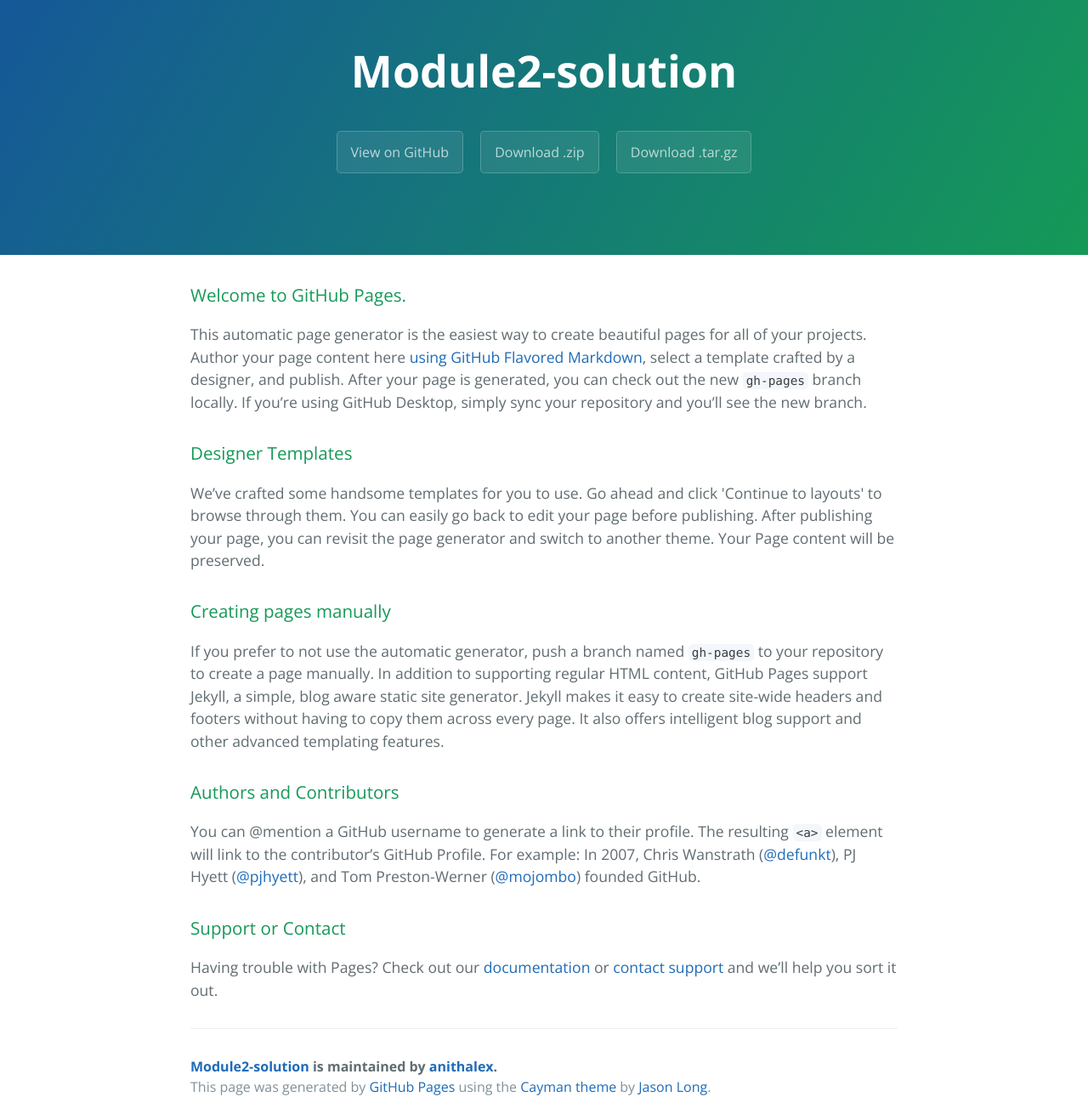
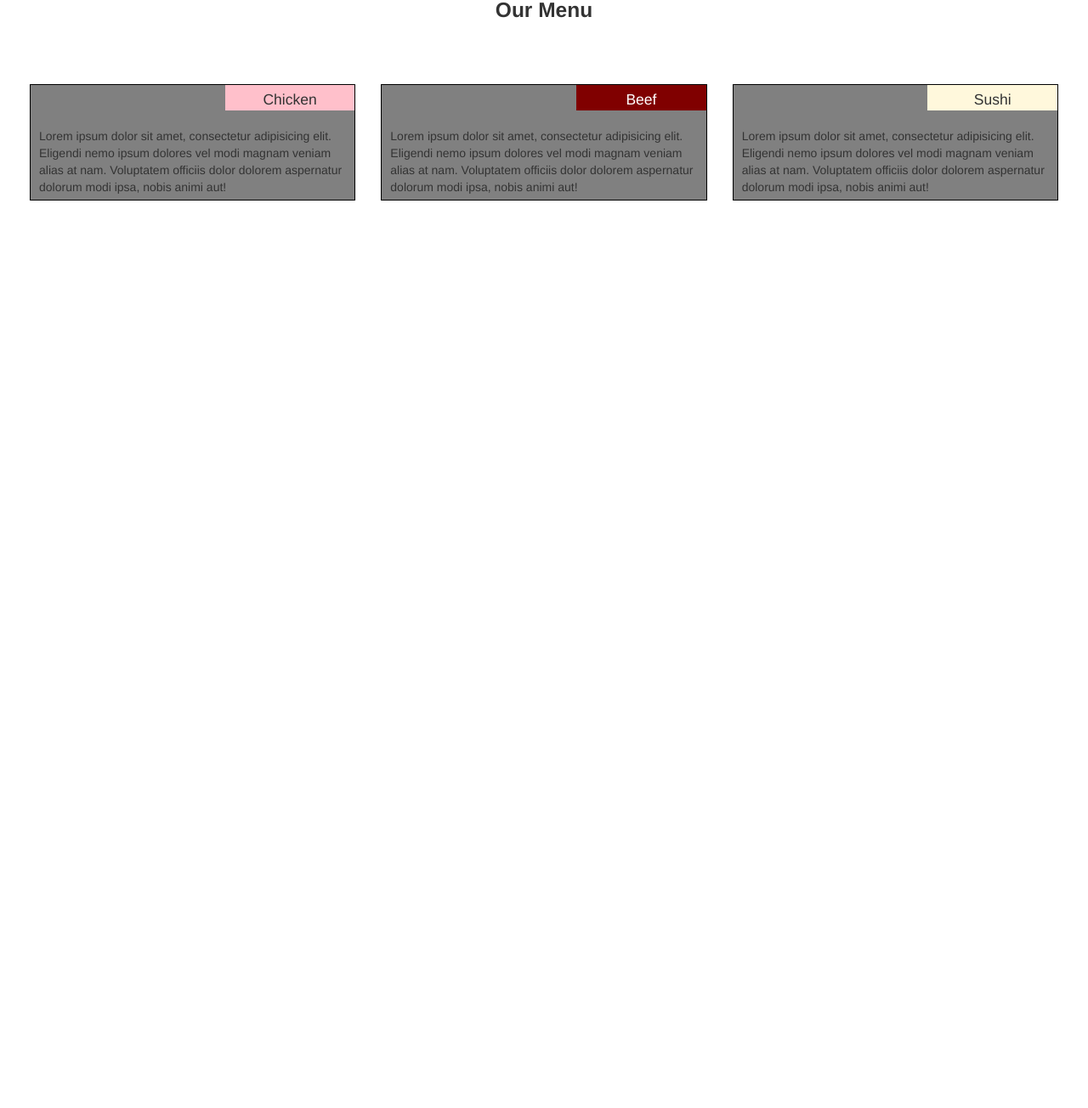
Before and after one commit to anithalex/module2-solution, a plain HTML site: page index.html in a window 1280 px wide. Shown: the part 36-1340 px from the top of the page at 85% size. After the commit the page ends 800 px from the top, so only its background shows below. Drawn offline with nearby package versions, Linux system fonts and the light colour scheme.

Commit message:
Add files via upload

```diff
--- a/index.html
+++ b/index.html
@@ -1,57 +1,41 @@
-<!DOCTYPE html>
-<html lang="en-us">
+<!doctype html>
+<html lang="en">
   <head>
-    <meta charset="UTF-8">
-    <title>Module2-solution by anithalex</title>
+    <meta charset="utf-8">
+    <meta http-equiv="X-UA-Compatible" content="IE=edge">
     <meta name="viewport" content="width=device-width, initial-scale=1">
-    <link rel="stylesheet" type="text/css" href="stylesheets/normalize.css" media="screen">
-    <link href='https://fonts.googleapis.com/css?family=Open+Sans:400,700' rel='stylesheet' type='text/css'>
-    <link rel="stylesheet" type="text/css" href="stylesheets/stylesheet.css" media="screen">
-    <link rel="stylesheet" type="text/css" href="stylesheets/github-light.css" media="screen">
+    <title>Bootstrap Starter Page</title>
+    <link rel="stylesheet" href="css/bootstrap.min.css">
+    <link rel="stylesheet" href="css/styles.css">
   </head>
-  <body>
-    <section class="page-header">
-      <h1 class="project-name">Module2-solution</h1>
-      <h2 class="project-tagline"></h2>
-      <a href="https://github.com/anithalex/module2-solution" class="btn">View on GitHub</a>
-      <a href="https://github.com/anithalex/module2-solution/zipball/master" class="btn">Download .zip</a>
-      <a href="https://github.com/anithalex/module2-solution/tarball/master" class="btn">Download .tar.gz</a>
-    </section>
+<body>
+    <div class="heading">Our Menu</div>
+  <div class="container-fluid">
+    <div class="row">
+      <div class="col-md-4 col-sm-6 col-xs-12">
+          <div class="div1">
+          <div class="head11"><div class="head1">Chicken</div></div>
+          <div class="content1">Lorem ipsum dolor sit amet, consectetur adipisicing elit. Eligendi nemo ipsum dolores vel modi magnam veniam alias at nam. Voluptatem officiis dolor dolorem aspernatur dolorum modi ipsa, nobis animi aut!</div>
+          </div>
+      </div>
+        <div class="col-md-4 col-sm-6 col-xs-12">
+            <div class="div2">
+            <div class="head11"><div class="head2">Beef</div></div>
+          <div class="content1">Lorem ipsum dolor sit amet, consectetur adipisicing elit. Eligendi nemo ipsum dolores vel modi magnam veniam alias at nam. Voluptatem officiis dolor dolorem aspernatur dolorum modi ipsa, nobis animi aut!</div>
+            </div>
+        </div>
+      <div class="col-md-4 col-sm-12 col-xs-12">
+          <div class="div3">
+          <div class="head11"><div class="head3">Sushi</div></div>
+          <div class="content1">Lorem ipsum dolor sit amet, consectetur adipisicing elit. Eligendi nemo ipsum dolores vel modi magnam veniam alias at nam. Voluptatem officiis dolor dolorem aspernatur dolorum modi ipsa, nobis animi aut!</div>
+          </div>
+      </div>
+    </div>
+</div>
 
-    <section class="main-content">
-      <h3>
-<a id="welcome-to-github-pages" class="anchor" href="#welcome-to-github-pages" aria-hidden="true"><span aria-hidden="true" class="octicon octicon-link"></span></a>Welcome to GitHub Pages.</h3>
-
-<p>This automatic page generator is the easiest way to create beautiful pages for all of your projects. Author your page content here <a href="https://guides.github.com/features/mastering-markdown/">using GitHub Flavored Markdown</a>, select a template crafted by a designer, and publish. After your page is generated, you can check out the new <code>gh-pages</code> branch locally. If you’re using GitHub Desktop, simply sync your repository and you’ll see the new branch.</p>
-
-<h3>
-<a id="designer-templates" class="anchor" href="#designer-templates" aria-hidden="true"><span aria-hidden="true" class="octicon octicon-link"></span></a>Designer Templates</h3>
-
-<p>We’ve crafted some handsome templates for you to use. Go ahead and click 'Continue to layouts' to browse through them. You can easily go back to edit your page before publishing. After publishing your page, you can revisit the page generator and switch to another theme. Your Page content will be preserved.</p>
-
-<h3>
-<a id="creating-pages-manually" class="anchor" href="#creating-pages-manually" aria-hidden="true"><span aria-hidden="true" class="octicon octicon-link"></span></a>Creating pages manually</h3>
-
-<p>If you prefer to not use the automatic generator, push a branch named <code>gh-pages</code> to your repository to create a page manually. In addition to supporting regular HTML content, GitHub Pages support Jekyll, a simple, blog aware static site generator. Jekyll makes it easy to create site-wide headers and footers without having to copy them across every page. It also offers intelligent blog support and other advanced templating features.</p>
-
-<h3>
-<a id="authors-and-contributors" class="anchor" href="#authors-and-contributors" aria-hidden="true"><span aria-hidden="true" class="octicon octicon-link"></span></a>Authors and Contributors</h3>
-
-<p>You can @mention a GitHub username to generate a link to their profile. The resulting <code>&lt;a&gt;</code> element will link to the contributor’s GitHub Profile. For example: In 2007, Chris Wanstrath (<a href="https://github.com/defunkt" class="user-mention">@defunkt</a>), PJ Hyett (<a href="https://github.com/pjhyett" class="user-mention">@pjhyett</a>), and Tom Preston-Werner (<a href="https://github.com/mojombo" class="user-mention">@mojombo</a>) founded GitHub.</p>
-
-<h3>
-<a id="support-or-contact" class="anchor" href="#support-or-contact" aria-hidden="true"><span aria-hidden="true" class="octicon octicon-link"></span></a>Support or Contact</h3>
-
-<p>Having trouble with Pages? Check out our <a href="https://help.github.com/pages">documentation</a> or <a href="https://github.com/contact">contact support</a> and we’ll help you sort it out.</p>
-
-      <footer class="site-footer">
-        <span class="site-footer-owner"><a href="https://github.com/anithalex/module2-solution">Module2-solution</a> is maintained by <a href="https://github.com/anithalex">anithalex</a>.</span>
-
-        <span class="site-footer-credits">This page was generated by <a href="https://pages.github.com">GitHub Pages</a> using the <a href="https://github.com/jasonlong/cayman-theme">Cayman theme</a> by <a href="https://twitter.com/jasonlong">Jason Long</a>.</span>
-      </footer>
-
-    </section>
-
-
-  </body>
+  <!-- jQuery (Bootstrap JS plugins depend on it) -->
+  <script src="js/jquery-1.11.3.min.js"></script>
+  <script src="js/bootstrap.min.js"></script>
+  <script src="js/script.js"></script>
+</body>
 </html>
```
